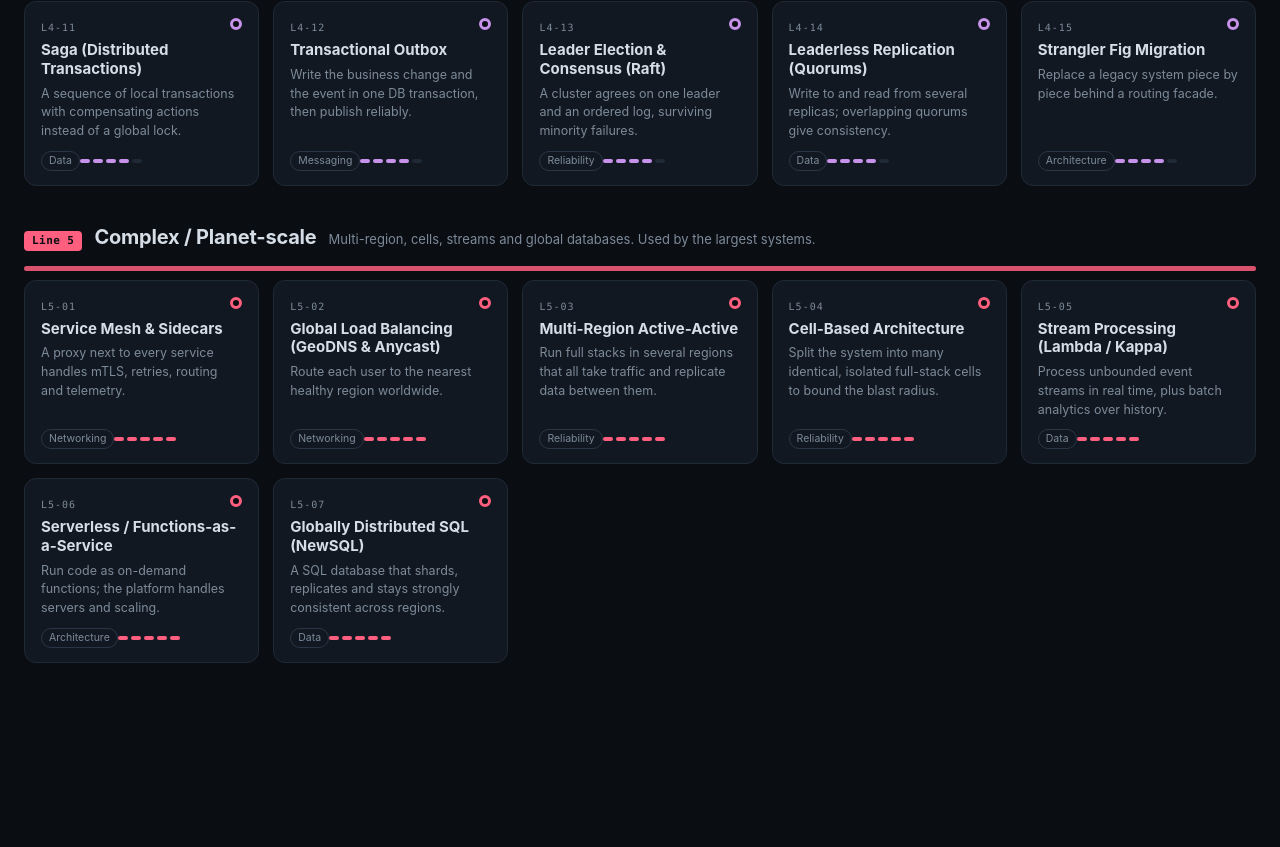
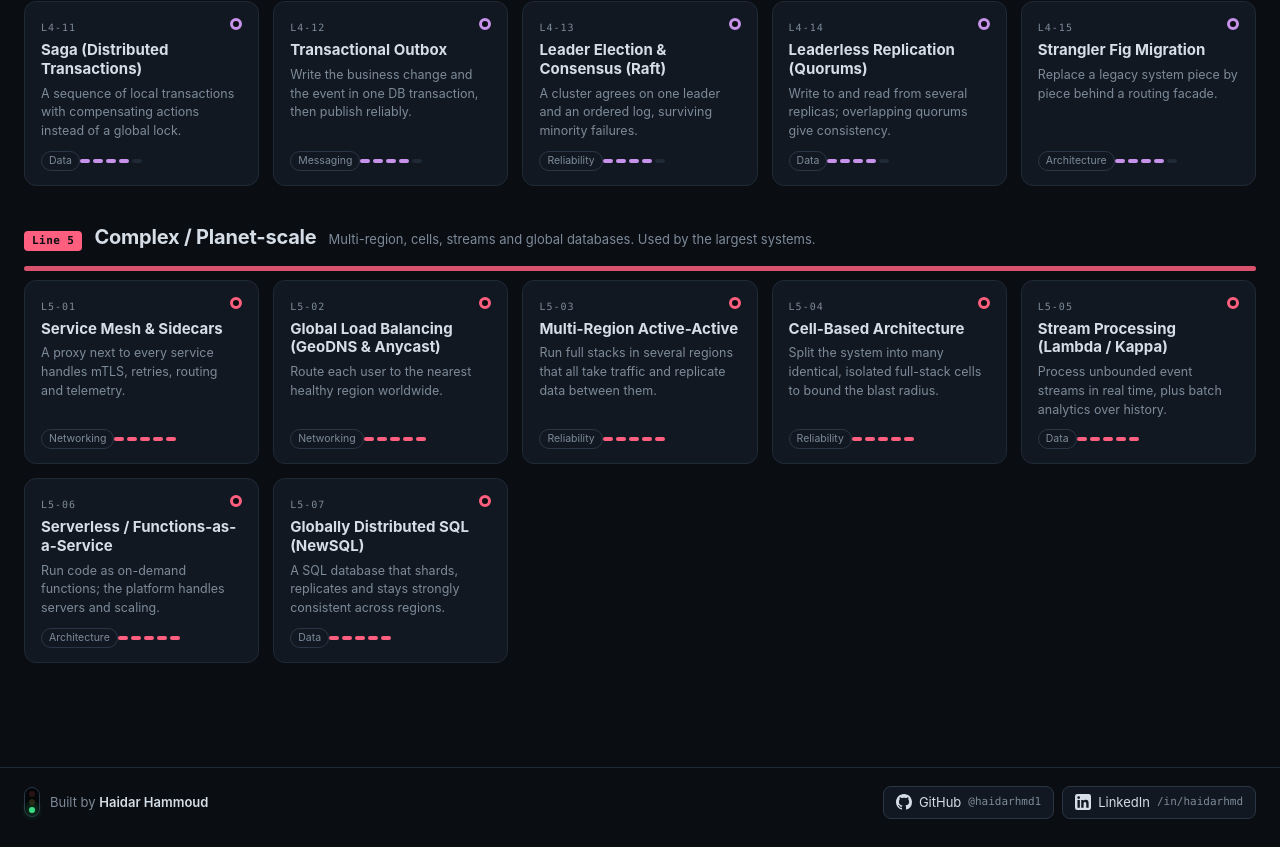
Before and after one commit to haidarhmd1/scalestation-system-design, a React (Vite) app: page / in a window 1280 px wide. Shown: the part 2512-3359 px from the top of the page. Before the commit the page ends 3255 px from the top, so only its background shows below. Built offline with nearby package versions, Linux system fonts and the light colour scheme.

Commit message:
Refactor code structure for improved readability and maintainability

```diff
--- a/src/App.jsx
+++ b/src/App.jsx
@@ -50,6 +50,22 @@ export default function App() {
       ) : (
         <Simulator preset={preset} />
       )}
+      <footer className="site-foot">
+        <div className="foot-brand">
+          <span className="brand-signal"><i /><i /><i /></span>
+          <span>Built by <b>Haidar Hammoud</b></span>
+        </div>
+        <nav className="foot-links" aria-label="Author links">
+          <a href="https://github.com/haidarhmd1" target="_blank" rel="noopener noreferrer">
+            <svg viewBox="0 0 16 16" width="16" height="16" aria-hidden="true"><path fill="currentColor" d="M8 0C3.58 0 0 3.58 0 8c0 3.54 2.29 6.53 5.47 7.59.4.07.55-.17.55-.38 0-.19-.01-.82-.01-1.49-2.01.37-2.53-.49-2.69-.94-.09-.23-.48-.94-.82-1.13-.28-.15-.68-.52-.01-.53.63-.01 1.08.58 1.23.82.72 1.21 1.87.87 2.33.66.07-.52.28-.87.51-1.07-1.78-.2-3.64-.89-3.64-3.95 0-.87.31-1.59.82-2.15-.08-.2-.36-1.02.08-2.12 0 0 .67-.21 2.2.82.64-.18 1.32-.27 2-.27.68 0 1.36.09 2 .27 1.53-1.04 2.2-.82 2.2-.82.44 1.1.16 1.92.08 2.12.51.56.82 1.27.82 2.15 0 3.07-1.87 3.75-3.65 3.95.29.25.54.73.54 1.48 0 1.07-.01 1.93-.01 2.2 0 .21.15.46.55.38A8.013 8.013 0 0016 8c0-4.42-3.58-8-8-8z"/></svg>
+            <span>GitHub</span><span className="mono dim">@haidarhmd1</span>
+          </a>
+          <a href="https://www.linkedin.com/in/haidarhmd" target="_blank" rel="noopener noreferrer">
+            <svg viewBox="0 0 16 16" width="16" height="16" aria-hidden="true"><path fill="currentColor" d="M13.63 0H2.37A2.37 2.37 0 000 2.37v11.26A2.37 2.37 0 002.37 16h11.26A2.37 2.37 0 0016 13.63V2.37A2.37 2.37 0 0013.63 0zM4.85 13.63H2.48V6h2.37zM3.66 4.96a1.37 1.37 0 110-2.75 1.37 1.37 0 010 2.75zm9.97 8.67h-2.37V9.92c0-.89-.02-2.03-1.23-2.03-1.24 0-1.43.97-1.43 1.96v3.78H6.23V6h2.27v1.04h.03c.32-.6 1.09-1.23 2.25-1.23 2.4 0 2.85 1.58 2.85 3.64z"/></svg>
+            <span>LinkedIn</span><span className="mono dim">/in/haidarhmd</span>
+          </a>
+        </nav>
+      </footer>
     </div>
     </GlossaryProvider>
   );
--- a/src/styles.css
+++ b/src/styles.css
@@ -399,3 +399,13 @@ input[type=range]::-moz-range-thumb { width: 12px; height: 12px; border-radius:
   .fs-insp-open { top: auto; bottom: 8px; }
   .sim-center.fs .charts { display: none; }
 }
+
+/* ── footer ───────────────────────────────────── */
+.site-foot { display: flex; flex-wrap: wrap; justify-content: space-between; align-items: center; gap: 12px 24px; max-width: 1800px; margin: 24px auto 0; padding: 18px 24px 28px; border-top: 1px solid var(--border); color: var(--dim); font-size: 13px; }
+.foot-brand { display: flex; align-items: center; gap: 10px; }
+.foot-brand b { color: var(--text); font-weight: 600; }
+.foot-links { display: flex; flex-wrap: wrap; gap: 8px; }
+.foot-links a { display: inline-flex; align-items: center; gap: 7px; padding: 6px 12px; border: 1px solid var(--border2); border-radius: 8px; background: var(--panel); color: var(--text); transition: border-color .15s, background .15s; }
+.foot-links a:hover { border-color: var(--blue); background: var(--panel2); }
+.foot-links a .mono { font-size: 11px; }
+@media (max-width: 600px) { .site-foot { padding: 16px; } }
```
Also changed, not shown: 4 other files (tests, documents, lock files or other folders).
